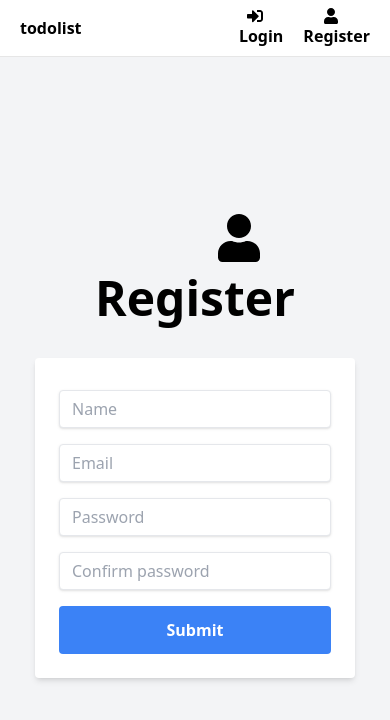
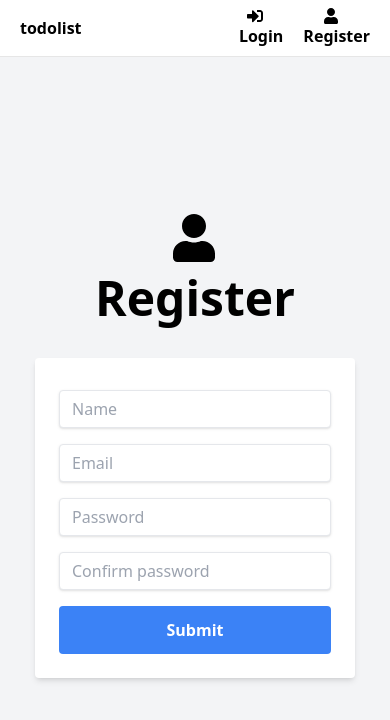
Before and after one commit to ushiradineth/todolist, a React (Vite) app in the folder client/: page /register in a window 390 px wide. Shown: the top 720 px of the page. Built offline with nearby package versions, Linux system fonts and the light colour scheme.

Commit message:
fixed responsive ui

```diff
--- a/client/src/pages/Login.jsx
+++ b/client/src/pages/Login.jsx
@@ -78,7 +78,7 @@ function Login() {
     <div className="bg-gray-100 flex flex-col items-center justify-center min-h-[94vh]">
       <section>
         <h1 className='text-5xl md:text-[5rem] leading-normal font-extrabold text-white-700'>
-          <div className='pl-[60px]'><FaSignInAlt /></div> Login
+          <div className='pl-[40px] md:pl-[60px]'><FaSignInAlt /></div> Login
         </h1>
       </section>
 
--- a/client/src/pages/Register.jsx
+++ b/client/src/pages/Register.jsx
@@ -83,7 +83,7 @@ function Register() {
     <div className="bg-gray-100 flex flex-col items-center justify-center min-h-[94vh]">
       <section>
         <h1 className='text-5xl md:text-[5rem] leading-normal font-extrabold text-white-700'>
-          <div className='pl-[120px]'><FaUser /></div> Register
+          <div className='pl-[75px] md:pl-[110px]'><FaUser /></div> Register
         </h1>
       </section>
 
```
